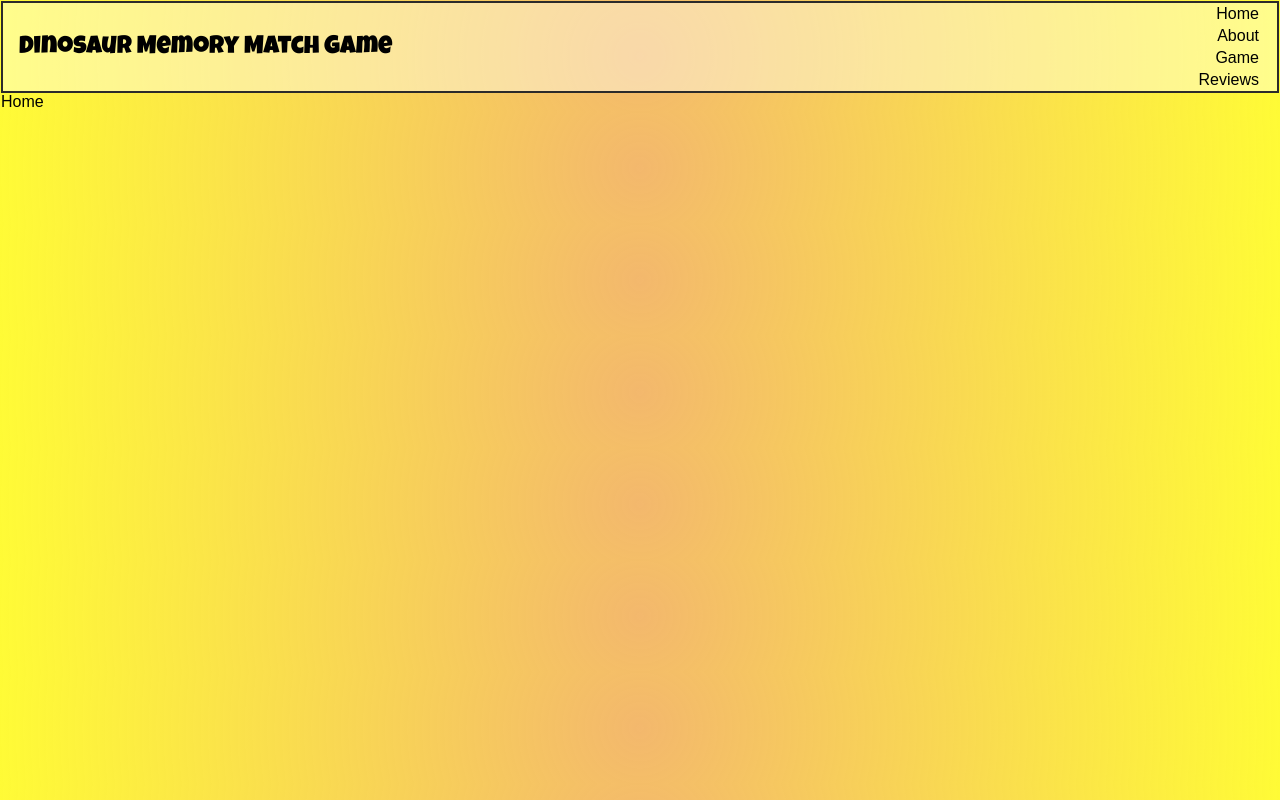
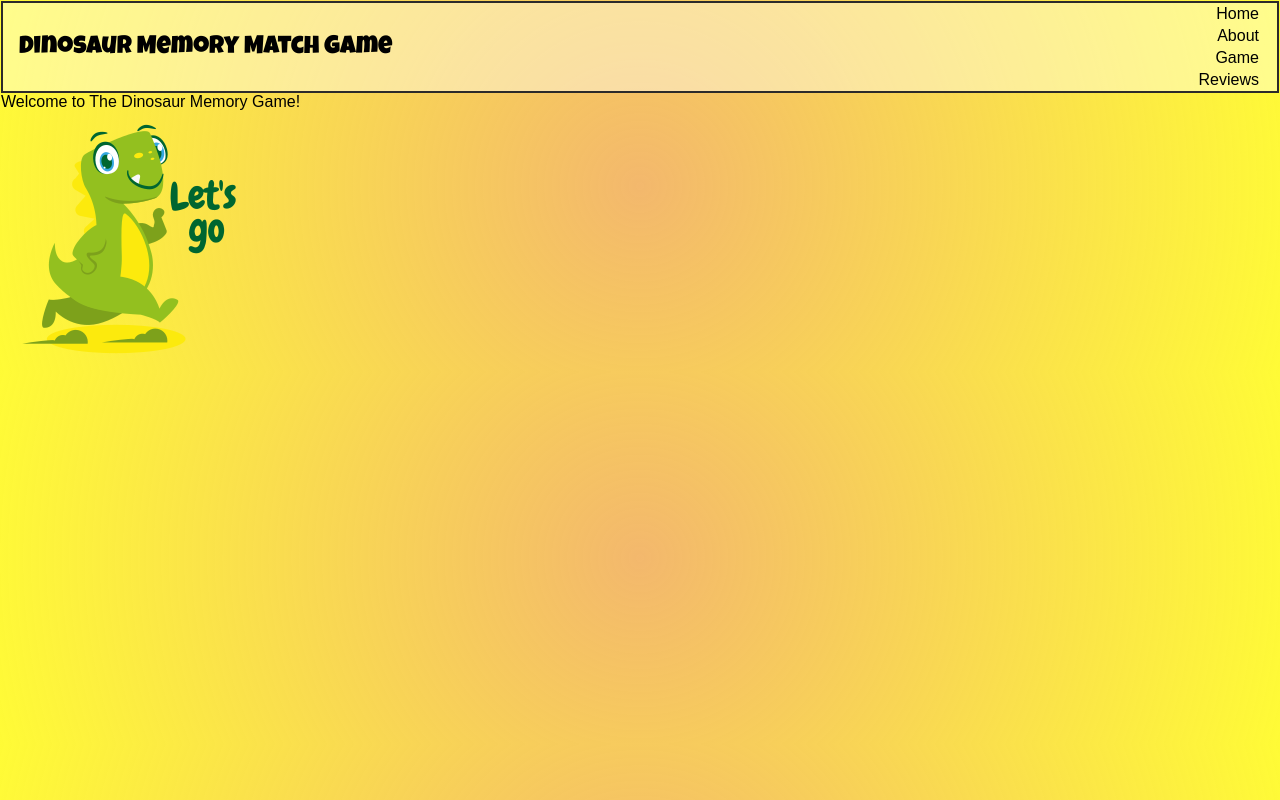
Before and after one commit to abigeez/Garner_Abigail_MemoryGameApp_Capstone, a React (Vite) app: page / in a window 1280 px wide. Built offline with nearby package versions, Linux system fonts and the light colour scheme.

Commit message:
almost done with pages

```diff
--- a/src/pages/AboutPage.css
+++ b/src/pages/AboutPage.css
@@ -6,7 +6,10 @@
     border: white 1px solid;
     box-shadow: 7px 7px;
     display:flex;
+justify-content: center;
+
     flex-direction:column;
+
 }
 .body{
     font-family:Arial, Helvetica, sans-serif;
@@ -17,6 +20,7 @@
     margin-left:10px;
     display:flex;
     flex-direction:column;
+    align-items: center;
     border: 1px solid black;
     padding:12px;
     max-width:300px;
--- a/src/pages/aboutPage.jsx
+++ b/src/pages/aboutPage.jsx
@@ -2,6 +2,7 @@ import React from 'react'
 import Navbar from '../components/Navbar'
 import prof_pic from '../img/profilePic.jpg'
 import '../pages/AboutPage.css'
+import welc_dino from '../img/leggoDino.png'
 function AboutPage() {
   return (
     <div className="itsMe">
@@ -12,7 +13,10 @@ function AboutPage() {
         <span className="aboutMe">Hi, my name is Abi and I'm the designer and engineer behind the Dinosaur Match Memory Game.
           I am a Software Engineer who recently graduated from Per Scholas Software Engineering Certification Program.
           This project was my Capstone project where I had to implement a Full-stack MERN app showcasing all the skills that I've learned during the program. The inspiration behind this game is that Jurassic Park was one of my favorite films growing up! I hope you enjoy playing it as much as I enjoyed making it.   </span>
+
+
       </div>
+
       </div>
   )
 }
--- a/src/pages/landingPage.jsx
+++ b/src/pages/landingPage.jsx
@@ -1,10 +1,12 @@
 import React from 'react'
 import Navbar from '../components/Navbar'
+import welc_dino from '../img/leggoDino.png'
 function LandingPage() {
     return (
         <div>
             <Navbar></Navbar>
-            <div>Home</div>
+            <div className="homePage">Welcome to The Dinosaur Memory Game!</div>
+            <a href="/playgame"><img className="dinoLink"src={welc_dino} /> </a>
         </div>
     )
 }
```
